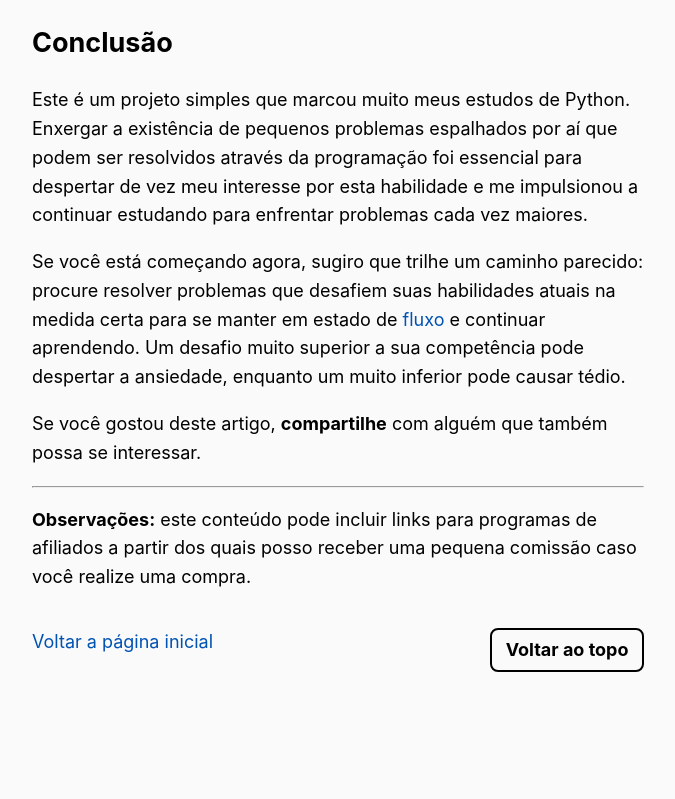
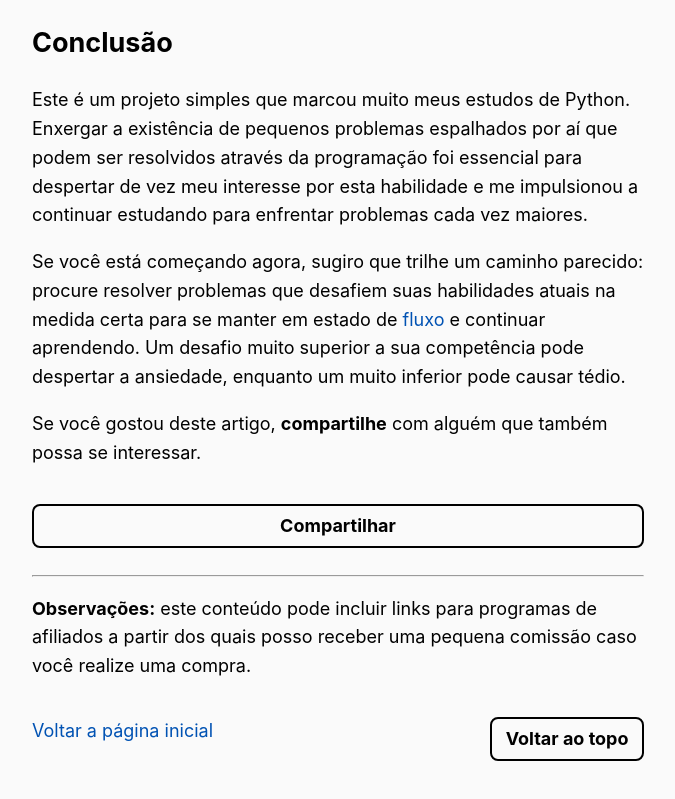
Before and after one commit to umluizlima/umluizlima.dev, a Next.js app: page /blog/como-descobrir-codigos-de-cores-usando-python in a window 1280 px wide. Shown: the part 5135-5934 px from the top of the page, without its empty margins (302-977 px from the left). Built offline with nearby package versions, Linux system fonts and the light colour scheme.

Commit message:
Use ShareButton on Post

```diff
--- a/src/pages/blog/[id].js
+++ b/src/pages/blog/[id].js
@@ -4,6 +4,7 @@ import { DefaultSeo } from 'next-seo'
 import Date from '../../components/date'
 import Disclaimer from '../../components/disclaimer'
 import Layout from '../../components/layout'
+import ShareButton from '../../components/shareButton'
 import utilStyles from '../../styles/utils.module.css'
 import { getAllContentIds, getContentData, getBlogDirectory } from '../../utils/content'
 import SEO from '../../utils/seo'
@@ -22,6 +23,10 @@ const Post = ({ postData, router }) => (
         <Date dateString={postData.date} />
       </div>
       <div dangerouslySetInnerHTML={{ __html: postData.content }} />
+      <ShareButton
+        title={postData.title}
+        description={postData.description}
+      />
       <hr />
       {postData.disclaimer && <Disclaimer />}
     </article>
```
